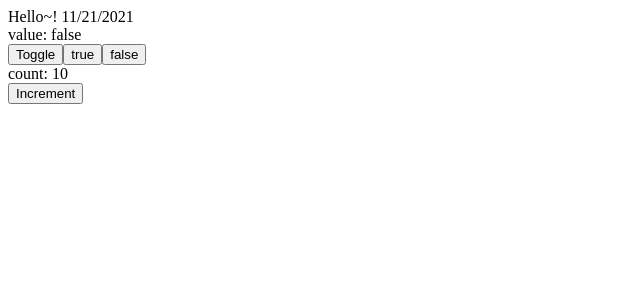
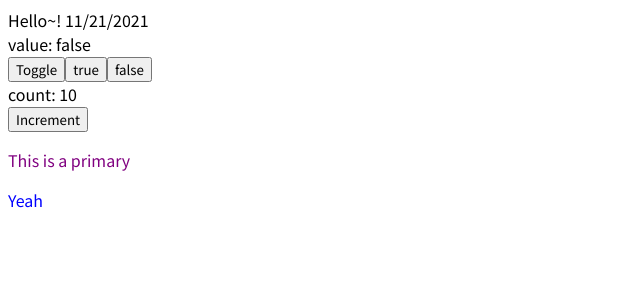
Before and after one commit to Team-Two-Devs/Sundoboo-Web, a React app: page / in a window 1280 px wide. Shown: the top 300 px of the page, without its empty margins (0-640 px from the left). Built offline with nearby package versions, Linux system fonts and the light colour scheme; the HTML template or start-up script is replaced by a standard one.

Commit message:
Add: loader & global style (#10)

```diff
--- a/src/App.tsx
+++ b/src/App.tsx
@@ -1,6 +1,9 @@
 import React, { useState } from 'react';
+import { Global } from '@emotion/react';
 
 import { useEffectOnce, useToggle, useUpdate } from './hooks';
+import { global } from './styles';
+import { Test } from './components/common';
 
 const App = () => {
   const [value, toggleValue] = useToggle(false);
@@ -27,6 +30,7 @@ const App = () => {
 
   return (
     <div>
+      <Global styles={global} />
       Hello~! {new Date().toLocaleDateString()}
       <div>value: {value.toString()}</div>
       <button onClick={toggleValue}>Toggle</button>
@@ -34,6 +38,7 @@ const App = () => {
       <button onClick={() => toggleValue(false)}>false</button>
       <div>count: {count}</div>
       <button onClick={handleIncrement}>Increment</button>
+      <Test />
     </div>
   );
 };
--- /dev/null
+++ b/src/components/common/Test.tsx
@@ -0,0 +1,21 @@
+import React from 'react';
+import styled from '@emotion/styled';
+
+type textType = {
+  primary?: boolean;
+};
+
+const P = styled.p<textType>`
+  color: ${(props) => (props.primary ? 'purple' : 'blue')};
+`;
+
+const Test = () => {
+  return (
+    <>
+      <P primary>This is a primary</P>
+      <P>Yeah</P>
+    </>
+  );
+};
+
+export default Test;
--- /dev/null
+++ b/src/components/common/index.ts
@@ -0,0 +1,3 @@
+import Test from './Test';
+
+export { Test };
--- a/src/styles/global.ts
+++ b/src/styles/global.ts
@@ -0,0 +1,10 @@
+import { css } from '@emotion/react';
+
+const global = css`
+  * {
+    box-sizing: border-box;
+    font-family: 'Noto Sans KR', sans-serif;
+  }
+`;
+
+export default global;
--- /dev/null
+++ b/src/styles/index.ts
@@ -0,0 +1,3 @@
+import global from './global';
+
+export { global };
--- a/webpack.dev.config.ts
+++ b/webpack.dev.config.ts
@@ -1,4 +1,5 @@
 import path from 'path';
+import { CleanWebpackPlugin } from 'clean-webpack-plugin';
 import { Configuration, HotModuleReplacementPlugin } from 'webpack';
 import ForkTsCheckerWebpackPlugin from 'fork-ts-checker-webpack-plugin';
 import HtmlWebpackPlugin from 'html-webpack-plugin';
@@ -24,13 +25,25 @@ const config: Configuration = {
             presets: ['@babel/preset-env', '@babel/preset-react', '@babel/preset-typescript']
           }
         }
+      },
+      {
+        test: /\.css$/,
+        use: [{ loader: 'style-loader' }, { loader: 'css-loader' }]
+      },
+      {
+        test: /\.jfif$/,
+        loader: 'file-loader',
+        options: {
+          name: '[name].[ext]'
+        }
       }
     ]
   },
   resolve: {
-    extensions: ['.tsx', '.ts', '.js']
+    extensions: ['.tsx', '.ts', '.js', '.json']
   },
   plugins: [
+    new CleanWebpackPlugin(),
     new HtmlWebpackPlugin({
       title: 'Sundoboo-Dev',
       template: `${PUB_DIR}/index.html`,
```
Also changed, not shown: package.json (+25 -3 lines), webpack.prod.config.ts (+15 -3 lines), .eslintrc.json, 1 other file (tests, documents, lock files or other folders).
